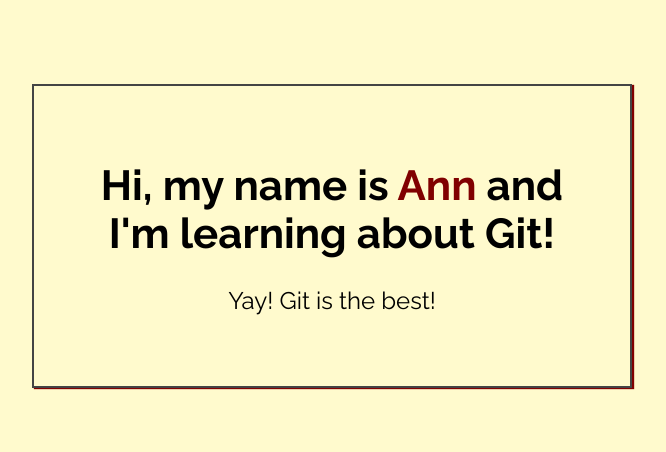
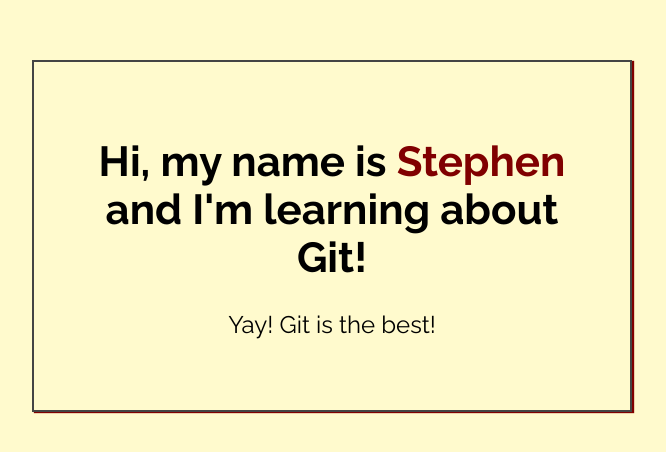
Before and after one commit to skarliven/my-first-repo, a plain HTML site: page index.html in a window 1280 px wide. Shown: the part 164-616 px from the top of the page, without its empty margins (308-974 px from the left). Drawn offline with Linux system fonts and the light colour scheme.

Commit message:
Added name to index.html

```diff
--- a/index.html
+++ b/index.html
@@ -14,7 +14,7 @@
 <body>
 
     <div class="greeting">
-        <h1>Hi, my name is <span class="highlight">Ann</span> and I'm learning about Git! </h1>
+        <h1>Hi, my name is <span class="highlight">Stephen</span> and I'm learning about Git! </h1>
 
         <p>Yay! Git is the best!</p>
     </div>
```
